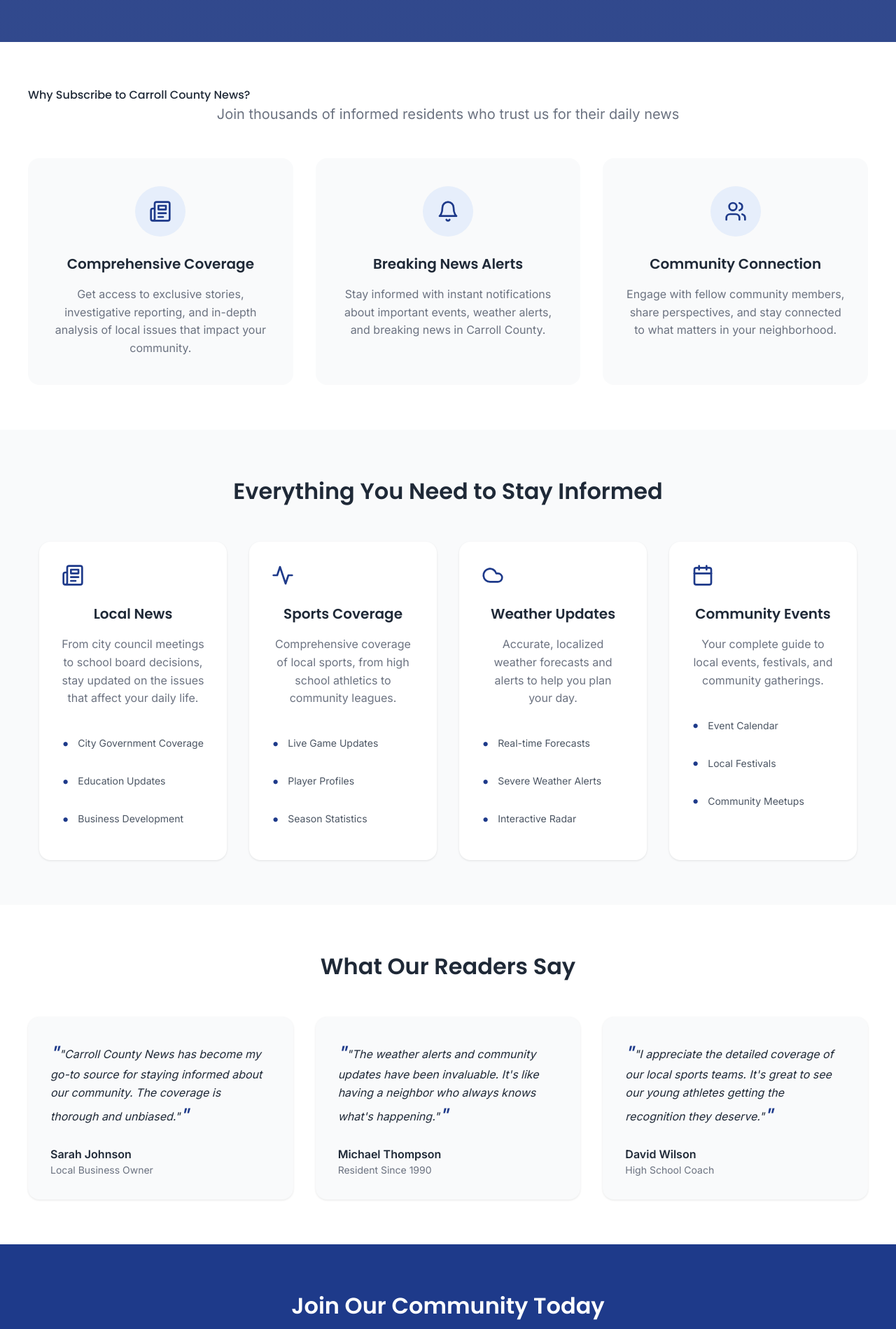
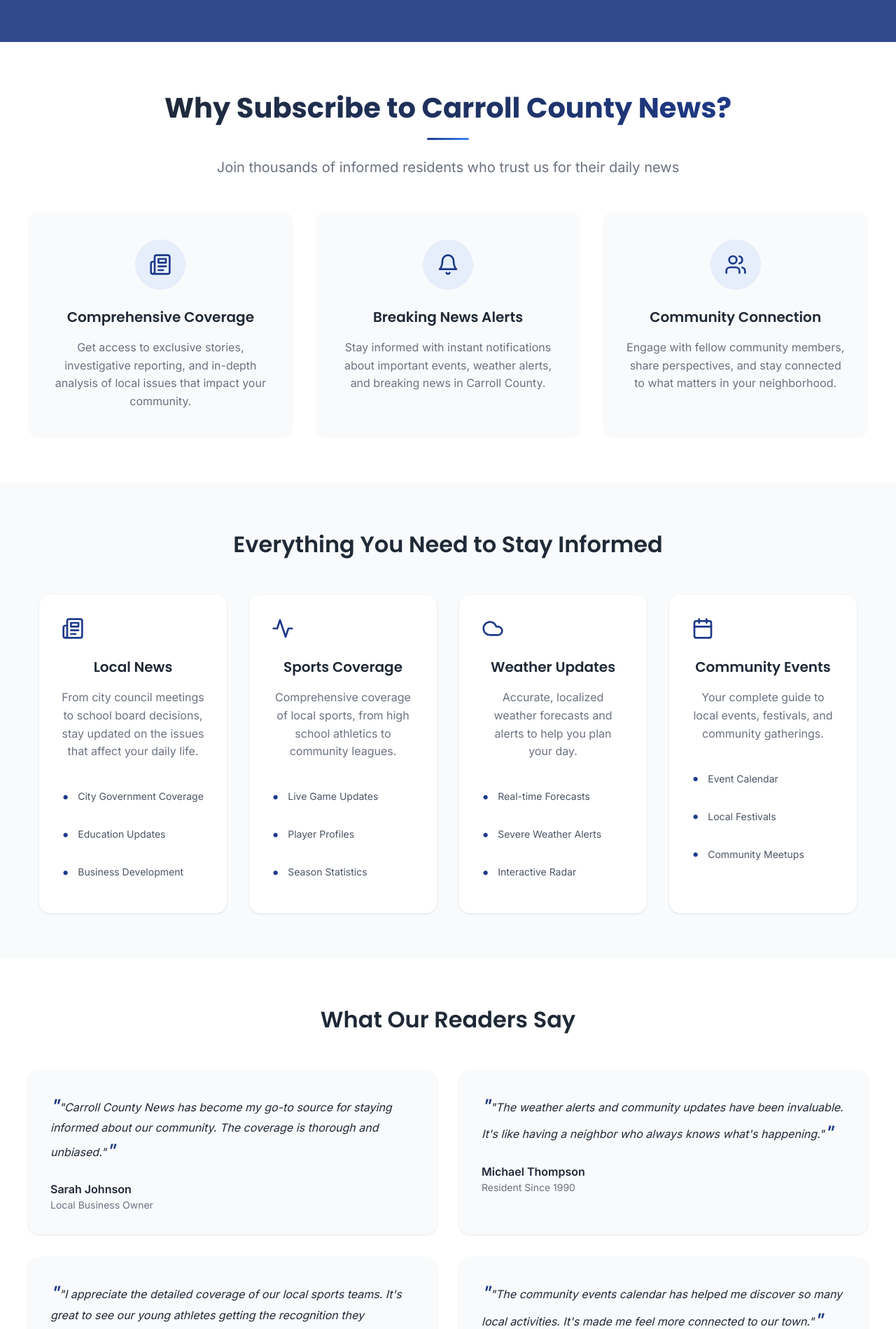
Before and after one commit to KeyPlayerAI/NewsDemo, a React (Vite) app: page /landing in a window 1280 px wide. Shown: the part 540-2439 px from the top of the page at 70% size. Built offline with nearby package versions, Linux system fonts and the light colour scheme; no server answers; grey boxes are pictures that could not be loaded.

Commit message:
Testing (#2)

```diff
--- a/src/pages/Landing.css
+++ b/src/pages/Landing.css
@@ -108,6 +108,35 @@
 .why-subscribe {
   padding: 4rem 1rem;
   background-color: white;
+}
+
+.why-subscribe h2 {
+  font-size: 2.5rem;
+  font-weight: 700;
+  text-align: center;
+  margin-bottom: 1.5rem;
+  color: var(--text);
+  background: linear-gradient(135deg, var(--text) 0%, var(--primary) 100%);
+  -webkit-background-clip: text;
+  -webkit-text-fill-color: transparent;
+  background-clip: text;
+  position: relative;
+  display: inline-block;
+  left: 50%;
+  transform: translateX(-50%);
+  padding-bottom: 1rem;
+}
+
+.why-subscribe h2::after {
+  content: '';
+  position: absolute;
+  bottom: 0;
+  left: 50%;
+  transform: translateX(-50%);
+  width: 60px;
+  height: 3px;
+  background: linear-gradient(90deg, var(--primary) 0%, var(--accent) 100%);
+  border-radius: 3px;
 }
 
 .section-container {
@@ -306,7 +335,7 @@
 
 .testimonials-grid {
   display: grid;
-  grid-template-columns: repeat(3, 1fr);
+  grid-template-columns: repeat(2, 1fr);
   gap: 2rem;
   max-width: 1200px;
   margin: 0 auto;
@@ -481,9 +510,12 @@
 }
 
 @media (max-width: 1024px) {
-  .benefits-grid,
+  .benefits-grid {
+    grid-template-columns: repeat(2, 1fr);
+  }
+
   .testimonials-grid {
-    grid-template-columns: repeat(2, 1fr);
+    grid-template-columns: 1fr;
   }
 
   .footer-grid {
--- a/src/pages/Landing.tsx
+++ b/src/pages/Landing.tsx
@@ -150,6 +150,13 @@ export const Landing: React.FC = () => {
                   <span className="author-title">High School Coach</span>
                 </div>
               </div>
+              <div className="testimonial-card">
+                <p>"The community events calendar has helped me discover so many local activities. It's made me feel more connected to our town."</p>
+                <div className="testimonial-author">
+                  <span className="author-name">Emily Parker</span>
+                  <span className="author-title">Community Organizer</span>
+                </div>
+              </div>
             </div>
           </div>
         </section>
```
